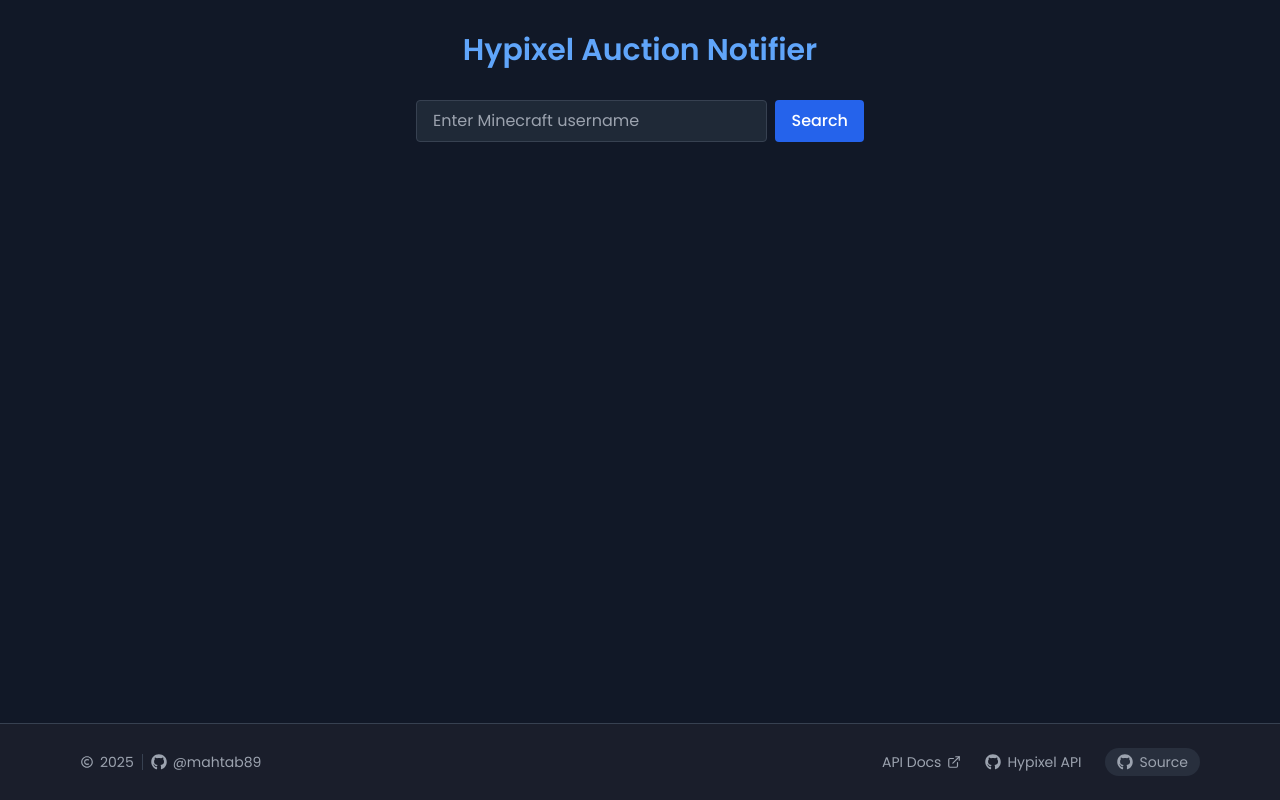
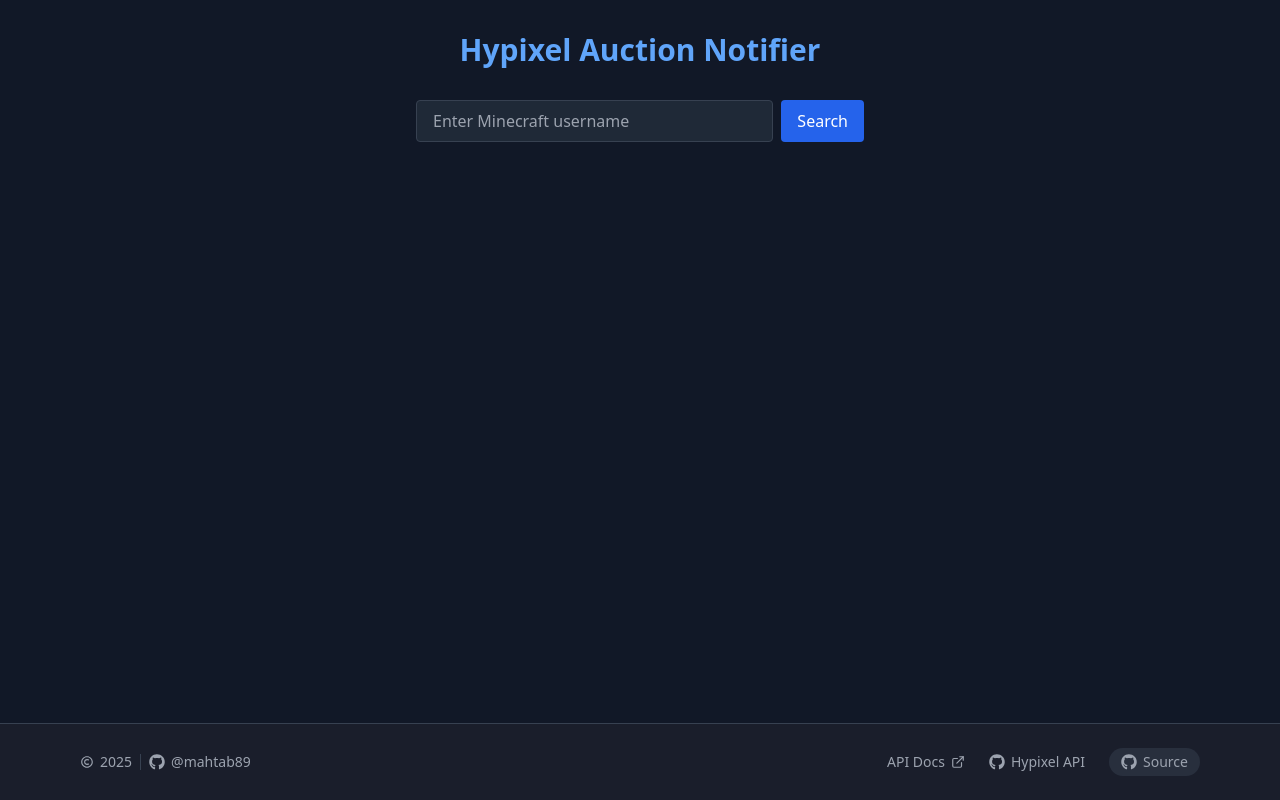
Before and after one commit to mahtab89/HYPIXEL-NOTIFIER, a React (Vite) app in the folder client/: page / in a window 1280 px wide. Built offline with nearby package versions, Linux system fonts and the light colour scheme.

Commit message:
Update font-family in CSS to prioritize system fonts over Poppins, enhancing performance and consistency across platforms.

```diff
--- a/client/src/index.css
+++ b/client/src/index.css
@@ -4,7 +4,7 @@
 
 @layer base {
   html {
-    font-family: 'Poppins', system-ui, sans-serif;
+    font-family: system-ui, -apple-system, BlinkMacSystemFont, 'Segoe UI', Roboto, Oxygen, Ubuntu, Cantarell, sans-serif;
   }
 }
 
@@ -30,5 +30,5 @@
 }
 
 body {
-  font-family: 'Poppins', -apple-system, BlinkMacSystemFont, 'Segoe UI', Roboto, Oxygen, Ubuntu, Cantarell, sans-serif;
+  font-family: system-ui, -apple-system, BlinkMacSystemFont, 'Segoe UI', Roboto, Oxygen, Ubuntu, Cantarell, sans-serif;
 }
```
